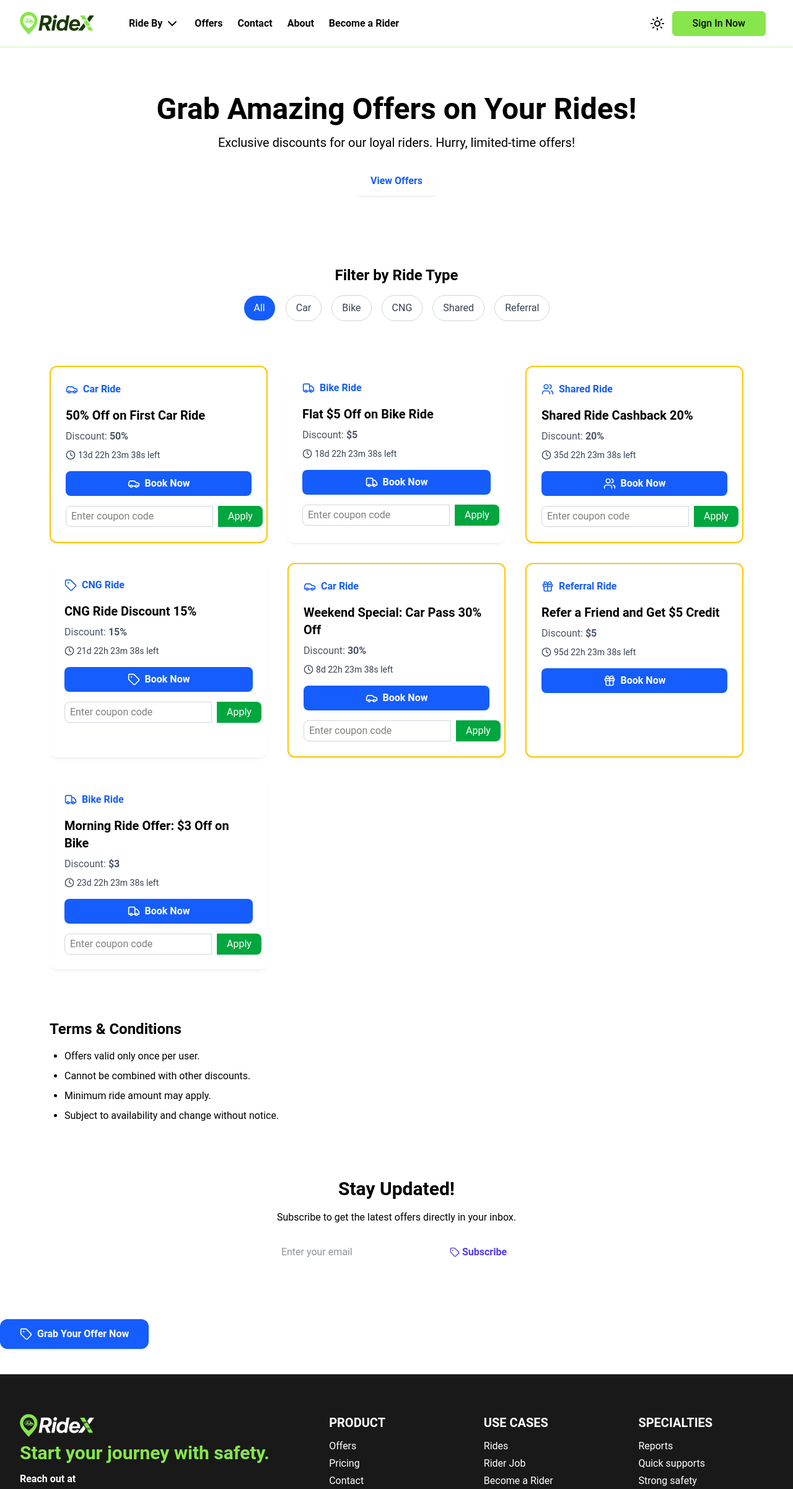
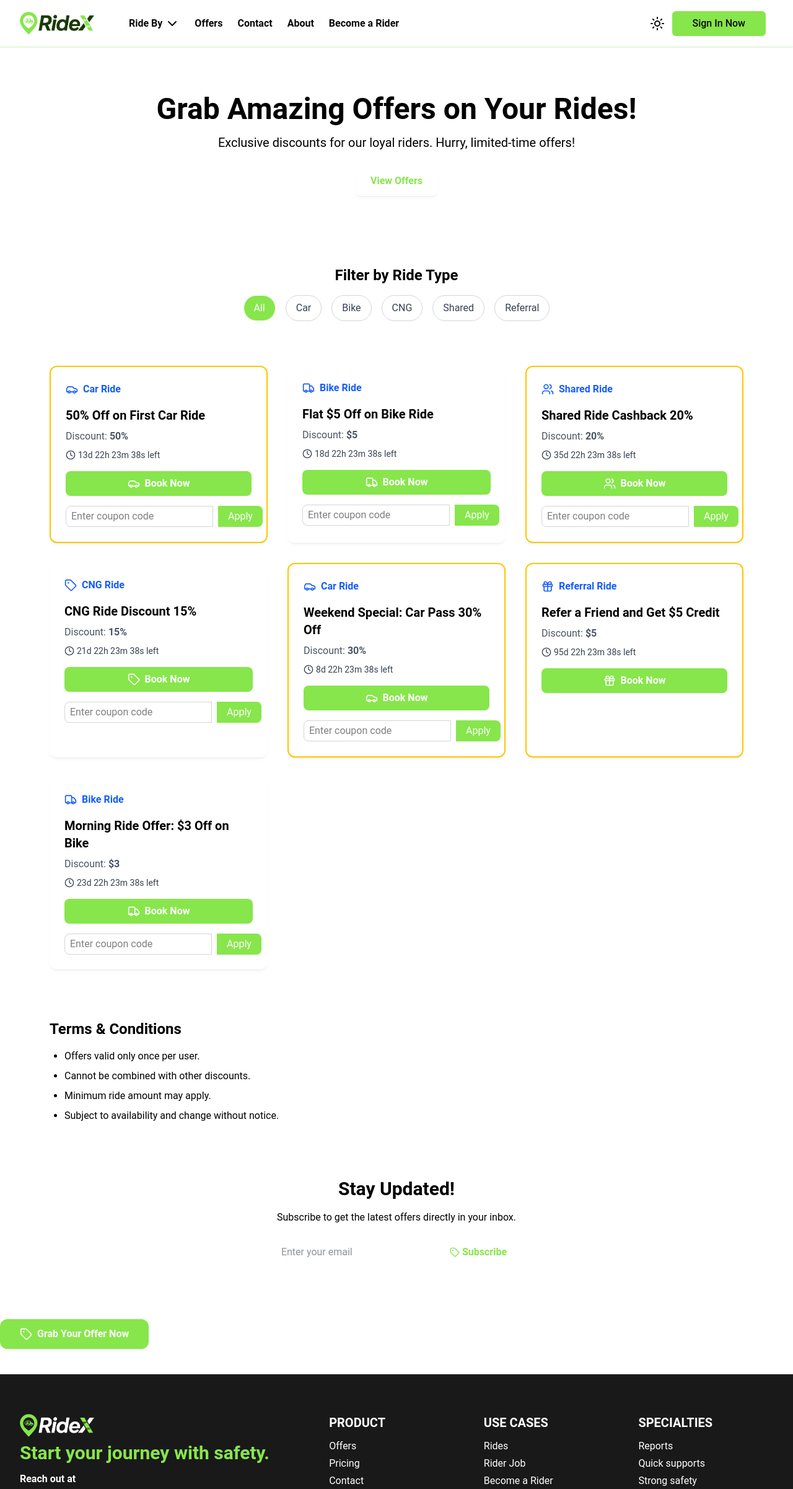
Before and after one commit to rubel6610/RideX-Frontend, a Next.js app: page /offers in a window 1280 px wide. Shown: the top 2402 px of the page at 62% size. Built offline with nearby package versions, Linux system fonts and the light colour scheme.

Commit message:
offes page responsive and button color modified

```diff
--- a/src/app/offers/page.jsx
+++ b/src/app/offers/page.jsx
@@ -150,7 +150,7 @@ export default function OfferPage() {
         <p className="text-lg md:text-xl mb-6 animate-fadeIn delay-200">
           Exclusive discounts for our loyal riders. Hurry, limited-time offers!
         </p>
-        <button className="bg-white text-blue-600 font-semibold px-6 py-3 rounded-lg shadow-lg hover:bg-gray-100 transition transform hover:scale-105 animate-fadeIn delay-400">
+        <button className="bg-white text-primary font-semibold px-6 py-3 rounded-lg shadow-lg hover:bg-gray-100 transition transform hover:scale-105 animate-fadeIn delay-400">
           View Offers
         </button>
       </section>
@@ -165,7 +165,7 @@ export default function OfferPage() {
               onClick={() => setSelectedType(type)}
               className={`px-4 py-2 rounded-full border transition ${
                 selectedType === type
-                  ? "bg-blue-600 text-white"
+                  ? "bg-primary text-white"
                   : "bg-white text-gray-700 border-gray-300 hover:bg-gray-200"
               }`}
             >
@@ -196,7 +196,7 @@ export default function OfferPage() {
             <Countdown targetDate={offer.validTill} />
 
             {/* CTA Button */}
-            <button className="mt-4 w-full bg-blue-600 text-white py-2 rounded-lg font-semibold hover:bg-blue-700 transition flex items-center justify-center gap-2">
+            <button className="mt-4 w-full bg-primary text-white py-2 rounded-lg font-semibold hover:bg-primary transition flex items-center justify-center gap-2">
               {getTypeIcon(offer.type)} Book Now
             </button>
 
@@ -212,7 +212,7 @@ export default function OfferPage() {
                 />
                 <button
                   onClick={handleApplyCode}
-                  className="bg-green-600 text-white px-4 rounded-r-lg hover:bg-green-700 transition"
+                  className="bg-primary text-white px-4 rounded-r-lg hover:bg-green-700 transition"
                 >
                   Apply
                 </button>
@@ -251,7 +251,7 @@ export default function OfferPage() {
             placeholder="Enter your email"
             className="px-4 py-2 rounded-l-lg border-none w-64 text-gray-800"
           />
-          <button className="bg-white text-indigo-600 font-semibold px-6 py-2 rounded-r-lg hover:bg-gray-100 transition flex items-center gap-1">
+          <button className="bg-white text-primary font-semibold px-6 py-2 rounded-r-lg hover:bg-gray-100 transition flex items-center gap-1">
             <Tag className="w-4 h-4" /> Subscribe
           </button>
         </div>
@@ -261,7 +261,7 @@ export default function OfferPage() {
       <section className="py-10 text-center">
 
         <button
-          className="bg-blue-600 text-white px-8 py-3 rounded-xl font-bold hover:bg-blue-700 transition shadow-lg transform hover:scale-105 flex items-center justify-center gap-2"
+          className="bg-primary text-white px-8 py-3 rounded-xl font-bold hover:bg-blue-700 transition shadow-lg transform hover:scale-105 flex items-center justify-center gap-2"
           onClick={() => (window.location.href = "/")}
         >
           <Tag className="w-5 h-5" /> Grab Your Offer Now
```
